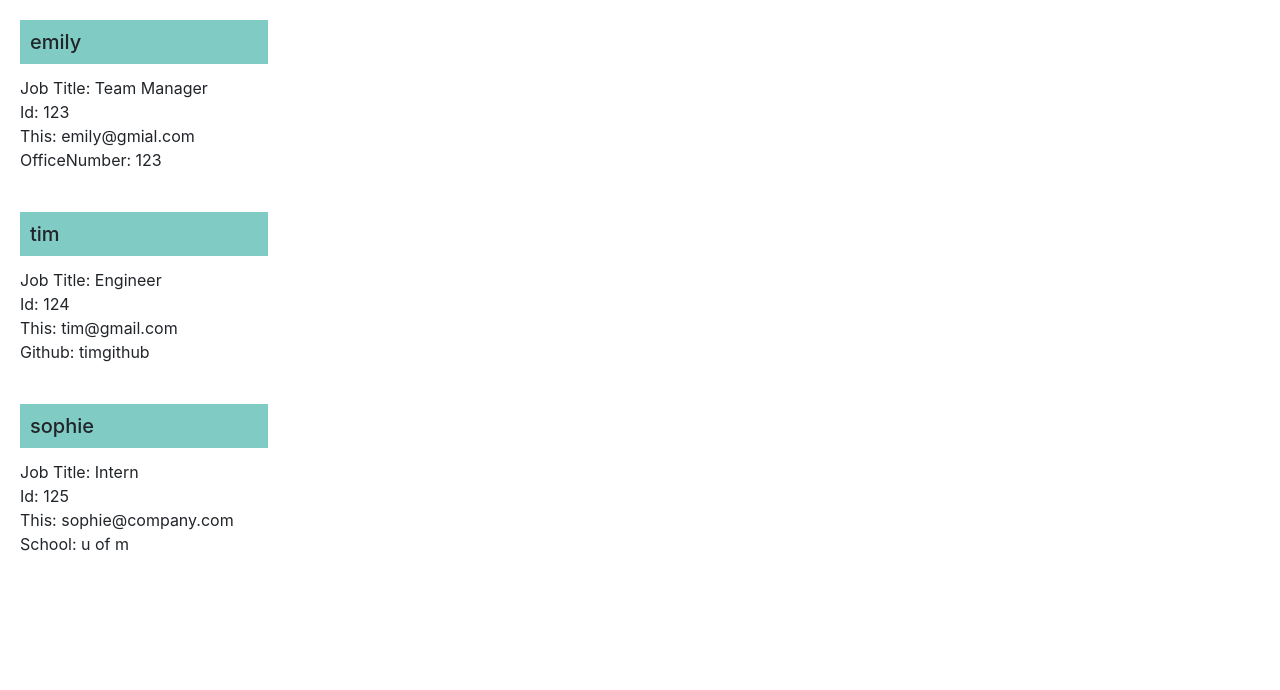
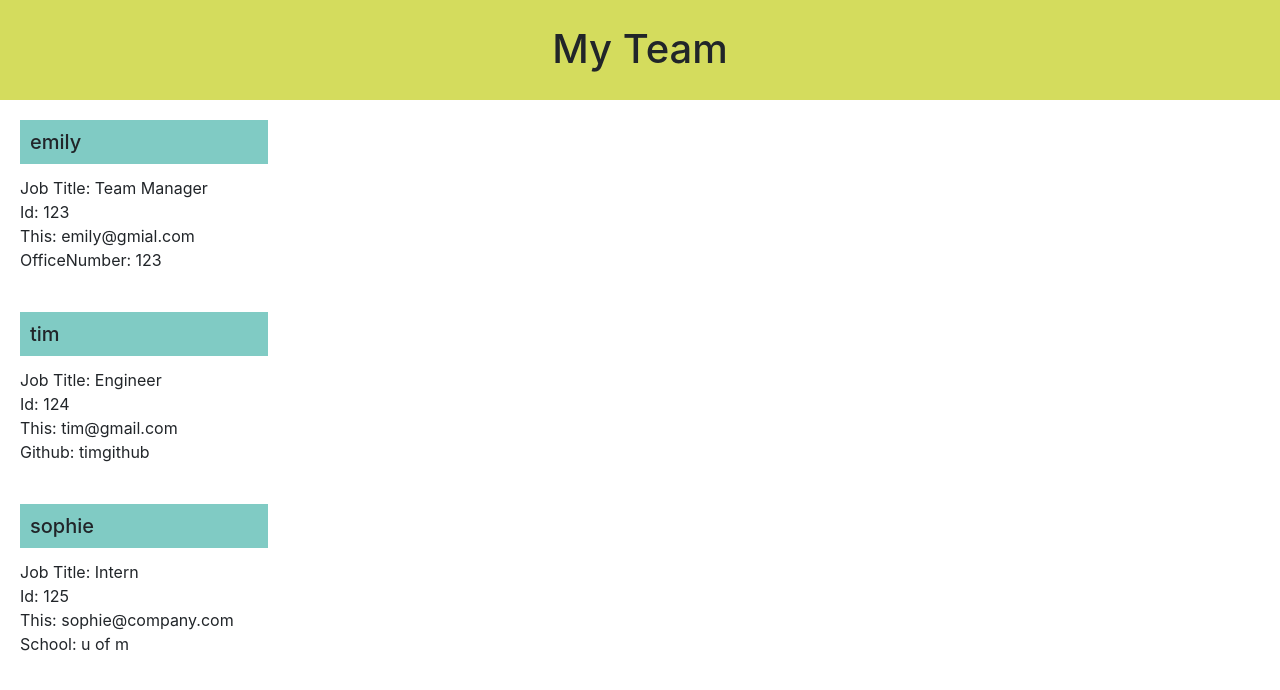
Before and after one commit to emilyelizabethdaniel/teamMemberBuilder, a website: page create html/format.html in a window 1280 px wide. Drawn offline with nearby package versions, Linux system fonts and the light colour scheme.

Commit message:
more styling

```diff
--- a/create html/format.html
+++ b/create html/format.html
@@ -12,6 +12,10 @@
 </head>
 
 <body>
+    <header>
+        <h1>My Team</h1>
+    </header>
+
 
     <div class="styling" class="card" style="width: 18rem;">
 
--- a/create html/index.js
+++ b/create html/index.js
@@ -131,7 +131,9 @@ function stringThemAll() {
   </head>
 
   <body>
-
+  <header>
+  <h1>My Team</h1>
+</header>
 ${result}
 
 
--- a/create html/style.css
+++ b/create html/style.css
@@ -10,3 +10,16 @@ h5 {
     padding: 10px;
     ;
 }
+
+header {
+    text-align: center;
+    background-color: #d4dc5d;
+    height: 100px;
+    top: 0;
+    left: 0;
+    width: 100%;
+}
+
+h1 {
+    padding-top: 25px;
+}
```
